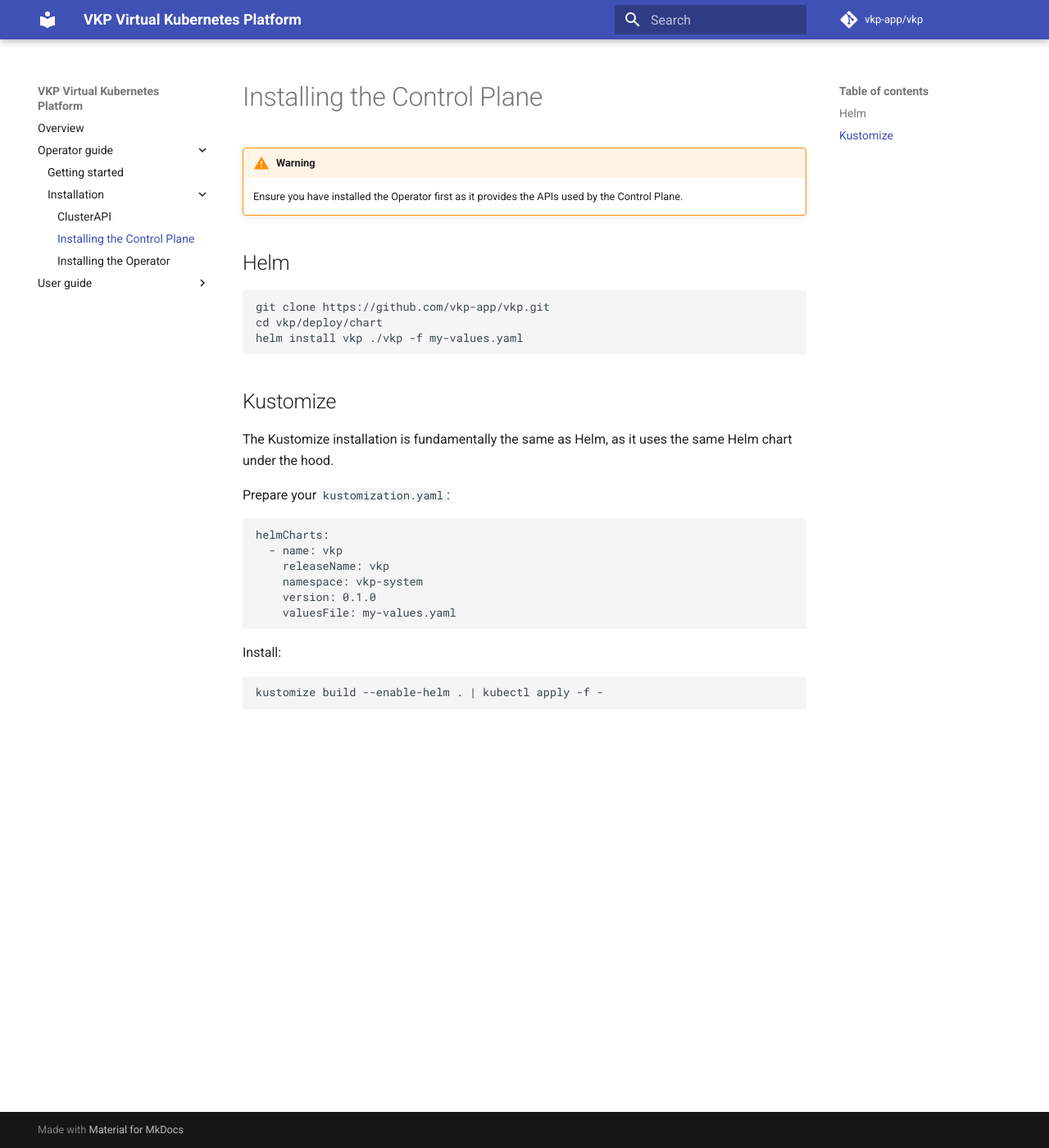
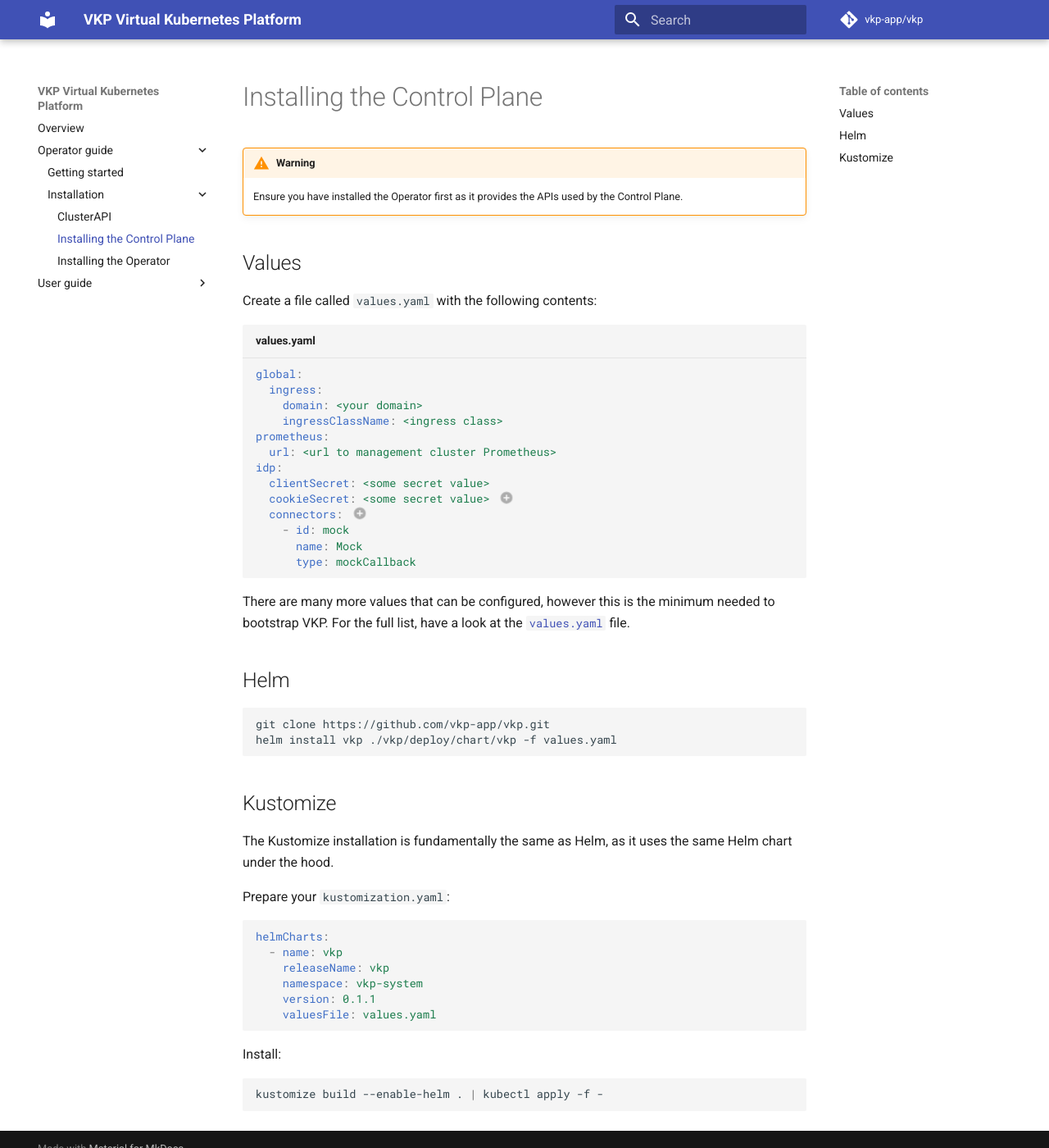
Before and after one commit to vkp-app/docs, an MkDocs documentation site: the page built from docs/operator-guide/installation/control-plane.md, in a window 1280 px wide and 1400 px high. Shown: the whole window at 82% size. Built offline with MkDocs 1.6.1 and Material for MkDocs 9.7.7, drawn with Linux system fonts in a browser that asks for light colours; comment, search, counter and statistics services are not loaded.

Commit message:
updated control plane install docs

````diff
--- a/docs/operator-guide/installation/control-plane.md
+++ b/docs/operator-guide/installation/control-plane.md
@@ -3,12 +3,37 @@
 !!! warning
     Ensure you have installed the Operator first as it provides the APIs used by the Control Plane.
 
+## Values
+
+Create a file called `values.yaml` with the following contents:
+
+```yaml title="values.yaml"
+global:
+  ingress:
+    domain: <your domain>
+    ingressClassName: <ingress class>
+prometheus:
+  url: <url to management cluster Prometheus>
+idp:
+  clientSecret: <some secret value>
+  cookieSecret: <some secret value> # (1)!
+  connectors: # (2)!
+    - id: mock
+      name: Mock
+      type: mockCallback
+```
+
+1.  Generate with `openssl rand -base64 32 | tr -- '+/' '-_'`
+2.  VKP delegates authentication to your external OIDC provider and supports the full range of [Dex connectors](https://dexidp.io/docs/connectors/).
+
+There are many more values that can be configured, however this is the minimum needed to bootstrap VKP.
+For the full list, have a look at the [`values.yaml`](https://github.com/vkp-app/vkp/blob/main/deploy/chart/vkp/values.yaml) file.
+
 ## Helm
 
 ```shell
 git clone https://github.com/vkp-app/vkp.git
-cd vkp/deploy/chart
-helm install vkp ./vkp -f my-values.yaml
+helm install vkp ./vkp/deploy/chart/vkp -f values.yaml
 ```
 
 ## Kustomize
@@ -22,8 +47,8 @@ helmCharts:
   - name: vkp
     releaseName: vkp
     namespace: vkp-system
-    version: 0.1.0
-    valuesFile: my-values.yaml
+    version: 0.1.1
+    valuesFile: values.yaml
 ```
 
 Install:
--- a/mkdocs.yml
+++ b/mkdocs.yml
@@ -2,7 +2,14 @@
 site_name: VKP Virtual Kubernetes Platform
 theme:
   name: material
+  features:
+    - content.code.annotate
 repo_name: vkp-app/vkp
 repo_url: https://github.com/vkp-app/vkp
 markdown_extensions:
   - admonition
+  - pymdownx.highlight:
+      anchor_linenums: true
+  - pymdownx.inlinehilite
+  - pymdownx.snippets
+  - pymdownx.superfences
````
